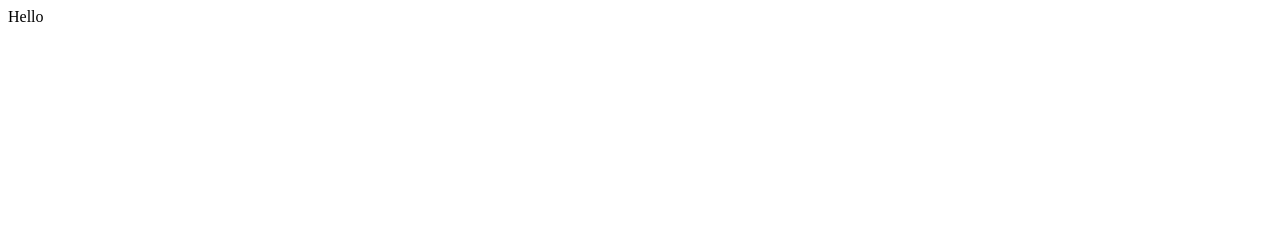
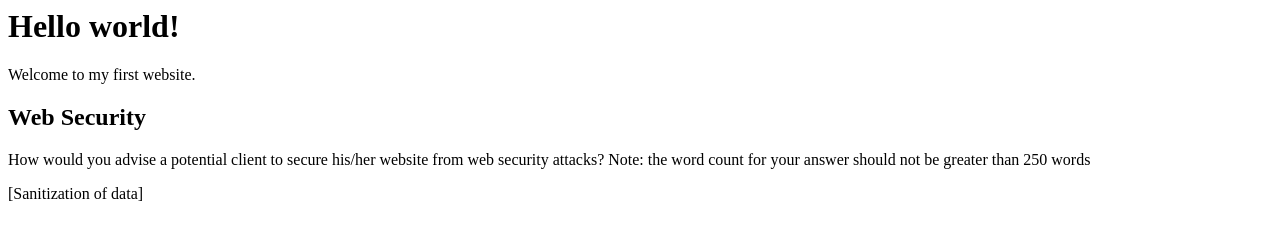
Before and after one commit to Noroff-FEU-Assignments/cross-course-project-DelisaRogger, a plain HTML site: page index.html in a window 1280 px wide. Drawn offline with Linux system fonts and the light colour scheme.

Commit message:
Update index.html

```diff
--- a/index.html
+++ b/index.html
@@ -1 +1,16 @@
-Hello
+<html>
+
+<head>
+    <title>My first website</title>
+</head>
+
+<body>
+    <h1>Hello world!</h1>
+    <p>Welcome to my first website.</p>
+    <h2>Web Security</h2>
+    <p id="web-security-question">How would you advise a potential client to secure his/her website from web security
+        attacks? Note: the word count for your answer should not be greater than 250 words</p>
+    <p id="web-security-answer">[Sanitization of data]</p>
+</body>
+
+</html>
```
